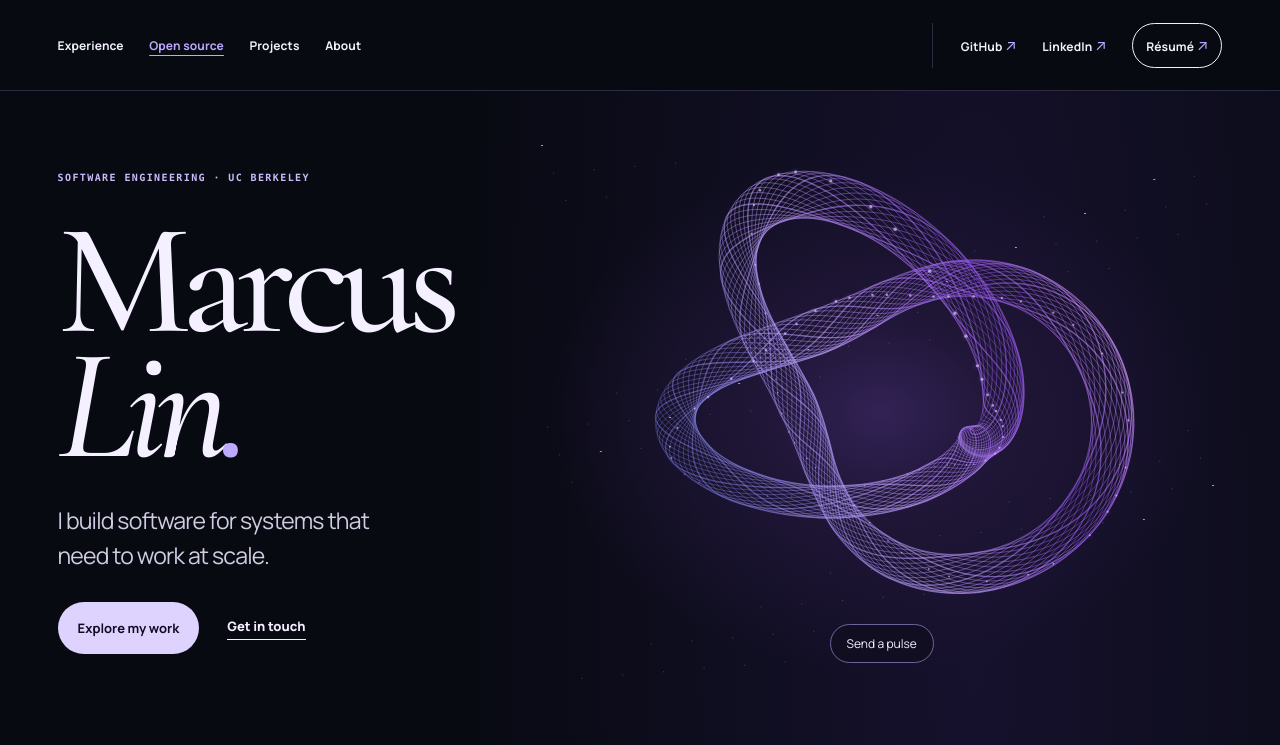
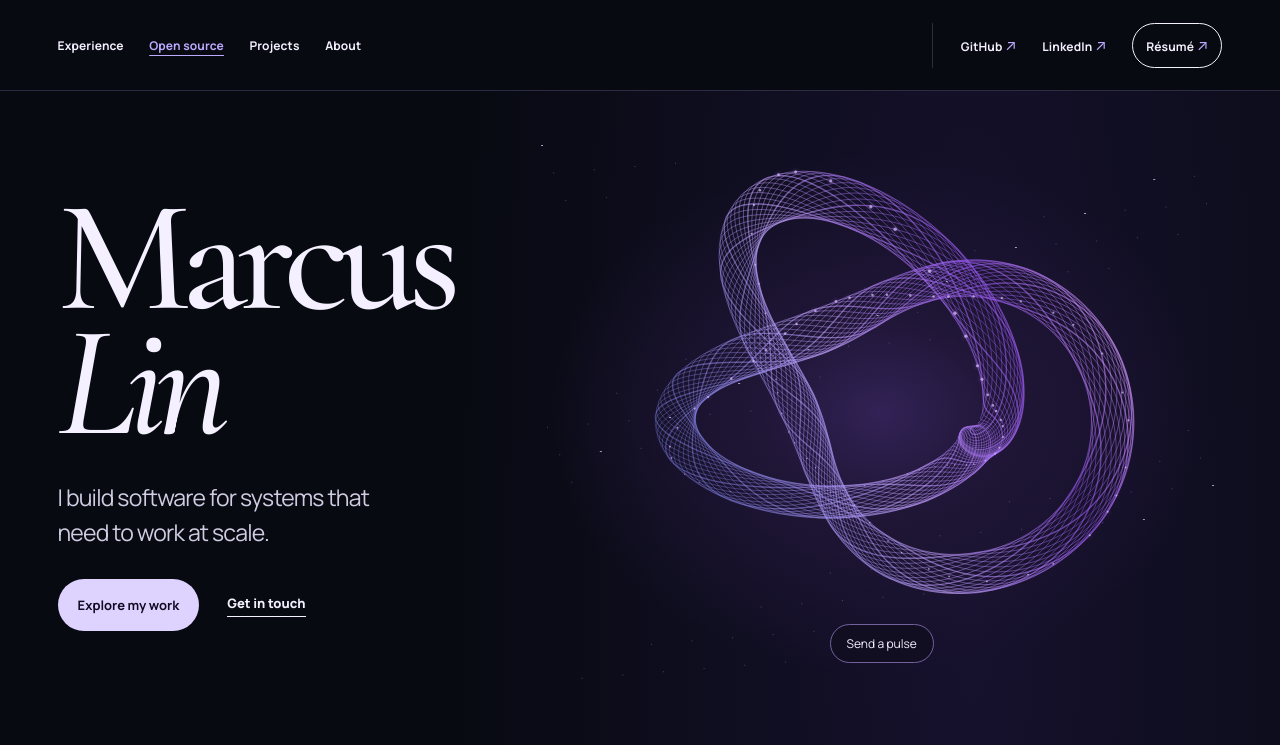
Before and after one commit to marcuslin123/portfolio, a plain HTML site: page index.html in a window 1280 px wide. Shown: the top 745 px of the page. Drawn offline with nearby package versions, Linux system fonts and the light colour scheme.

Commit message:
Simplify portfolio hero heading

```diff
--- a/index.html
+++ b/index.html
@@ -38,8 +38,7 @@
       <main id="main">
         <section class="hero" id="top" aria-labelledby="hero-title">
           <div class="hero-copy">
-            <p class="eyebrow">Software engineering · UC Berkeley</p>
-            <h1 id="hero-title">Marcus<br /><em>Lin<span class="electric-period">.</span></em></h1>
+            <h1 id="hero-title">Marcus<br /><em>Lin</em></h1>
             <p class="hero-intro">I build software for systems that need to work at scale.</p>
             <div class="hero-actions">
               <a class="primary-action spark-target" href="#experience">Explore my work</a>
```
